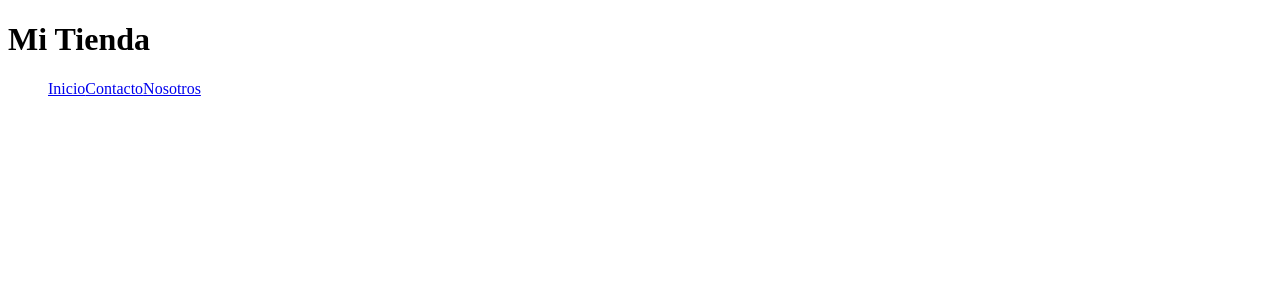
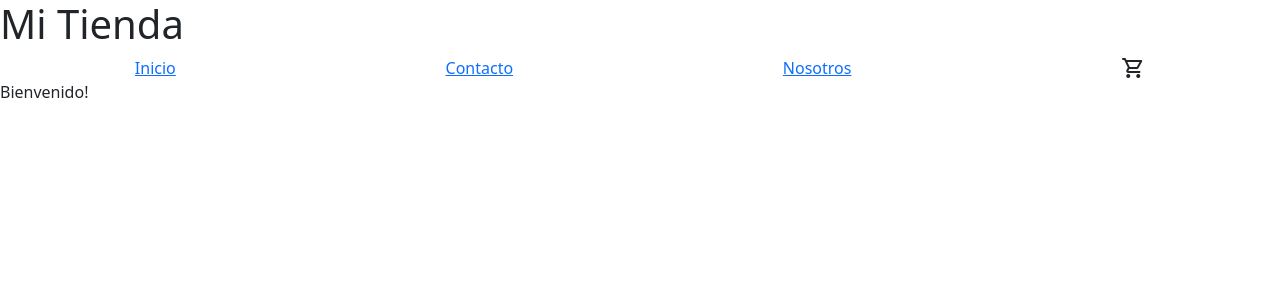
Before and after one commit to Dinodrx/ReactMiTienda, a React (Create React App) app: page / in a window 1280 px wide. Shown: the top 300 px of the page. Built offline with nearby package versions, Linux system fonts and the light colour scheme.

Commit message:
Add files via upload

```diff
--- a/public/index.html
+++ b/public/index.html
@@ -9,6 +9,8 @@
       name="description"
       content="Web site created using create-react-app"
     />
+    <link rel="stylesheet" href="https://fonts.googleapis.com/css2?family=Material+Symbols+Outlined:opsz,wght,FILL,GRAD@20..48,100..700,0..1,-50..200" />
+    <link rel="stylesheet" href="	https://cdn.jsdelivr.net/npm/bootstrap@5.2.0-beta1/dist/css/bootstrap.min.css">
     <link rel="apple-touch-icon" href="%PUBLIC_URL%/logo192.png" />
     <!--
       manifest.json provides metadata used when your web app is installed on a
--- a/src/components/App.js
+++ b/src/components/App.js
@@ -1,9 +1,16 @@
 import NavBar from './NavBar';
+import ItemListContainer from './ItemListContainer';
 
 const App = () => {
     return (
-        <NavBar/>
+        <>
+        <NavBar />
 
+        <section>
+            <ItemListContainer greeting ="Bienvenido!"/>
+        </section>
+
+        </>
     )
 }
 
--- /dev/null
+++ b/src/components/CartWidget.js
@@ -0,0 +1,11 @@
+const CartWidget = () => {
+
+    return <>
+        <span className="material-symbols-outlined">
+            shopping_cart
+        </span>
+    </>
+}
+
+
+export default CartWidget
--- /dev/null
+++ b/src/components/ItemListContainer.js
@@ -0,0 +1,9 @@
+const ItemListContainer = (prop) => {
+
+    return <p>
+        {prop.greeting}
+    </p>
+}
+
+
+export default ItemListContainer
--- a/src/components/NavBar.js
+++ b/src/components/NavBar.js
@@ -1,13 +1,19 @@
+import CartWidget from './CartWidget';
+
 const NavBar = () => {
+
     return <header>
         <h1>Mi Tienda</h1>
-        <ul>
-            <a href="#">Inicio</a>
-            <a href="#">Contacto</a>
-            <a href="#">Nosotros</a>
-        </ul>
+
+        <nav className="d-flex justify-content-around">
+            <a   href="#">Inicio</a>
+            <a   href="#">Contacto</a>
+            <a   href="#">Nosotros</a>
+            <CartWidget />
+        </nav>
     </header>
 }
 
 
+
 export default NavBar
```
